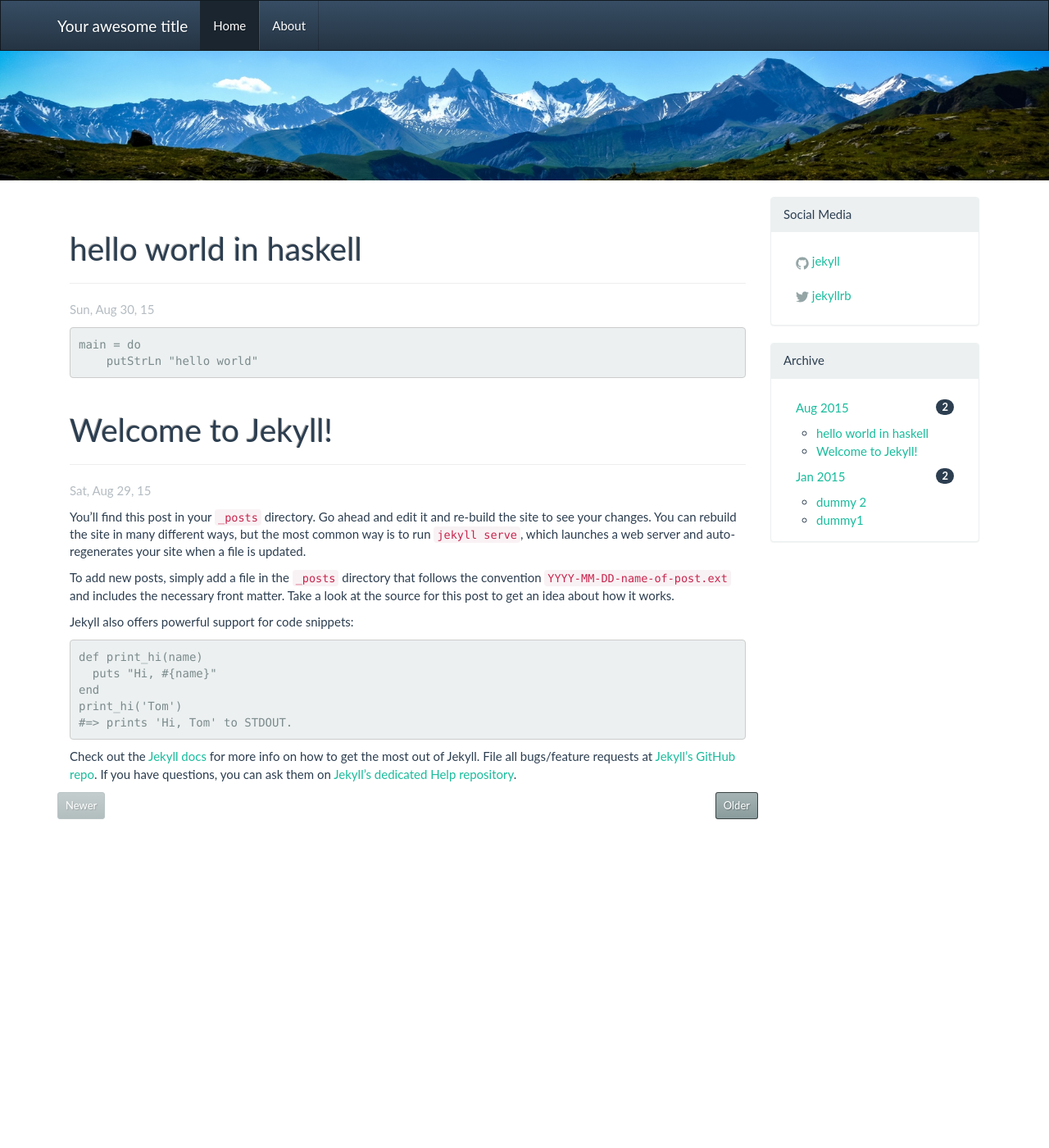
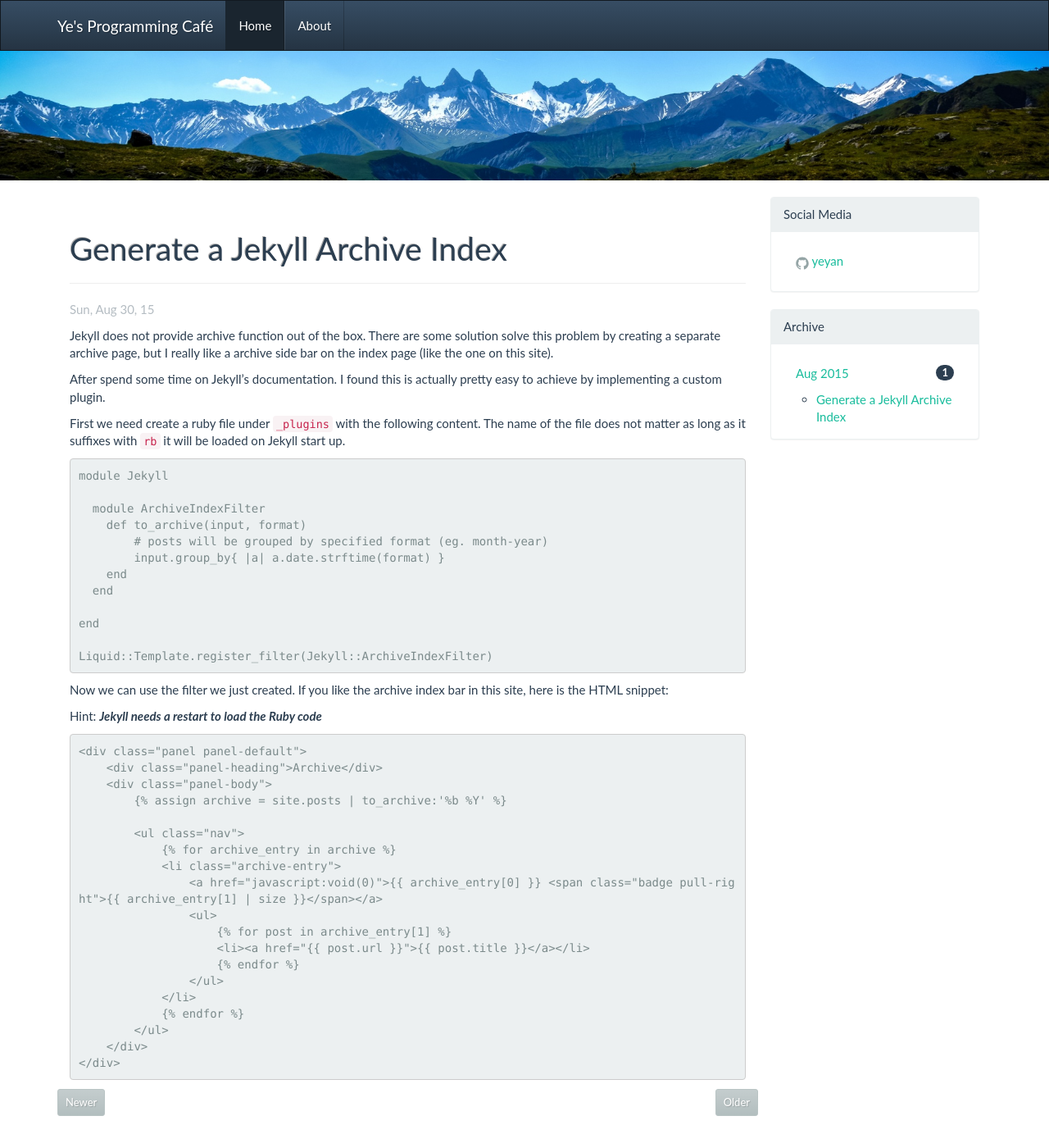
Before and after one commit to yeyan/jekyll-flatly, a Jekyll site: the page built from index.html, in a window 1280 px wide and 1400 px high. Shown: the whole window at 82% size. Built offline with Jekyll 4.4.1, drawn with Linux system fonts in a browser that asks for light colours; the list of posts is cut into pages by our own code.

Commit message:
added first blog

```diff
--- a/_config.yml
+++ b/_config.yml
@@ -1,17 +1,17 @@
 # Site settings
-title: Your awesome title
-email: your-email@domain.com
+title: Ye's Programming Café
+email: haskell.ye.yan@gmail.com
 description: > # this means to ignore newlines until "baseurl:"
   Write an awesome description for your new site here. You can edit this
   line in _config.yml. It will appear in your document head meta (for
   Google search results) and in your feed.xml site description.
 baseurl: "" # the subpath of your site, e.g. /blog/
 url: "http://yourdomain.com" # the base hostname & protocol for your site
-twitter_username: jekyllrb
-github_username:  jekyll
+#twitter_username:
+github_username:  yeyan
 
 # Build settings
 markdown: kramdown
 plugins: _plugins
-paginate: 2
+paginate: 10
 exclude: ["gulp"]
--- /dev/null
+++ b/_includes/github-icon.html
@@ -0,0 +1,5 @@
+<span class="icon  icon--github">
+    <svg viewBox="0 0 16 16">
+        <path fill="#828282" d="M7.999,0.431c-4.285,0-7.76,3.474-7.76,7.761 c0,3.428,2.223,6.337,5.307,7.363c0.388,0.071,0.53-0.168,0.53-0.374c0-0.184-0.007-0.672-0.01-1.32 c-2.159,0.469-2.614-1.04-2.614-1.04c-0.353-0.896-0.862-1.135-0.862-1.135c-0.705-0.481,0.053-0.472,0.053-0.472 c0.779,0.055,1.189,0.8,1.189,0.8c0.692,1.186,1.816,0.843,2.258,0.645c0.071-0.502,0.271-0.843,0.493-1.037 C4.86,11.425,3.049,10.76,3.049,7.786c0-0.847,0.302-1.54,0.799-2.082C3.768,5.507,3.501,4.718,3.924,3.65 c0,0,0.652-0.209,2.134,0.796C6.677,4.273,7.34,4.187,8,4.184c0.659,0.003,1.323,0.089,1.943,0.261 c1.482-1.004,2.132-0.796,2.132-0.796c0.423,1.068,0.157,1.857,0.077,2.054c0.497,0.542,0.798,1.235,0.798,2.082 c0,2.981-1.814,3.637-3.543,3.829c0.279,0.24,0.527,0.713,0.527,1.437c0,1.037-0.01,1.874-0.01,2.129 c0,0.208,0.14,0.449,0.534,0.373c3.081-1.028,5.302-3.935,5.302-7.362C15.76,3.906,12.285,0.431,7.999,0.431z"/>
+    </svg>
+</span>
--- a/_includes/navigation.html
+++ b/_includes/navigation.html
@@ -6,12 +6,7 @@
                 {% if site.github_username %}
                 <li>
                     <a href="https://github.com/{{ site.github_username }}">
-                        <span class="icon  icon--github">
-                            <svg viewBox="0 0 16 16">
-                                <path fill="#828282" d="M7.999,0.431c-4.285,0-7.76,3.474-7.76,7.761 c0,3.428,2.223,6.337,5.307,7.363c0.388,0.071,0.53-0.168,0.53-0.374c0-0.184-0.007-0.672-0.01-1.32 c-2.159,0.469-2.614-1.04-2.614-1.04c-0.353-0.896-0.862-1.135-0.862-1.135c-0.705-0.481,0.053-0.472,0.053-0.472 c0.779,0.055,1.189,0.8,1.189,0.8c0.692,1.186,1.816,0.843,2.258,0.645c0.071-0.502,0.271-0.843,0.493-1.037 C4.86,11.425,3.049,10.76,3.049,7.786c0-0.847,0.302-1.54,0.799-2.082C3.768,5.507,3.501,4.718,3.924,3.65 c0,0,0.652-0.209,2.134,0.796C6.677,4.273,7.34,4.187,8,4.184c0.659,0.003,1.323,0.089,1.943,0.261 c1.482-1.004,2.132-0.796,2.132-0.796c0.423,1.068,0.157,1.857,0.077,2.054c0.497,0.542,0.798,1.235,0.798,2.082 c0,2.981-1.814,3.637-3.543,3.829c0.279,0.24,0.527,0.713,0.527,1.437c0,1.037-0.01,1.874-0.01,2.129 c0,0.208,0.14,0.449,0.534,0.373c3.081-1.028,5.302-3.935,5.302-7.362C15.76,3.906,12.285,0.431,7.999,0.431z"/>
-                            </svg>
-                        </span>
-
+                        {% include github-icon.html %}
                         <span class="username">{{ site.github_username }}</span>
                     </a>
                 </li>
--- a/_posts/2015-01-06-dummy-post-1.md
+++ /dev/null
@@ -1,8 +0,0 @@
----
-layout: post
-title:  "dummy1"
-date:   2015-01-06 19:15:48
-categories: jekyll update
----
-
-dummy post 1
--- a/_posts/2015-08-29-welcome-to-jekyll.markdown
+++ /dev/null
@@ -1,25 +0,0 @@
----
-layout: post
-title:  "Welcome to Jekyll!"
-date:   2015-08-29 19:15:48
-categories: jekyll update
----
-You’ll find this post in your `_posts` directory. Go ahead and edit it and re-build the site to see your changes. You can rebuild the site in many different ways, but the most common way is to run `jekyll serve`, which launches a web server and auto-regenerates your site when a file is updated.
-
-To add new posts, simply add a file in the `_posts` directory that follows the convention `YYYY-MM-DD-name-of-post.ext` and includes the necessary front matter. Take a look at the source for this post to get an idea about how it works.
-
-Jekyll also offers powerful support for code snippets:
-
-{% highlight ruby %}
-def print_hi(name)
-  puts "Hi, #{name}"
-end
-print_hi('Tom')
-#=> prints 'Hi, Tom' to STDOUT.
-{% endhighlight %}
-
-Check out the [Jekyll docs][jekyll] for more info on how to get the most out of Jekyll. File all bugs/feature requests at [Jekyll’s GitHub repo][jekyll-gh]. If you have questions, you can ask them on [Jekyll’s dedicated Help repository][jekyll-help].
-
-[jekyll]:      http://jekyllrb.com
-[jekyll-gh]:   https://github.com/jekyll/jekyll
-[jekyll-help]: https://github.com/jekyll/jekyll-help
--- /dev/null
+++ b/_posts/2015-08-30-Jekyll-Archive.markdown
@@ -0,0 +1,55 @@
+---
+layout: post
+title:  "Generate a Jekyll Archive Index"
+date:   2015-08-30 15:54:53
+categories: jekyll
+---
+
+Jekyll does not provide archive function out of the box.
+There are some solution solve this problem by creating a separate archive page,
+but I really like a archive side bar on the index page (like the one on this site).
+
+After spend some time on Jekyll's documentation.
+I found this is actually pretty easy to achieve by implementing a custom plugin.
+
+First we need create a ruby file under `_plugins` with the following content.
+The name of the file does not matter as long as it suffixes with `rb` it will be loaded on Jekyll start up.
+
+    module Jekyll
+
+      module ArchiveIndexFilter
+        def to_archive(input, format)
+            # posts will be grouped by specified format (eg. month-year)
+            input.group_by{ |a| a.date.strftime(format) }
+        end
+      end
+
+    end
+
+    Liquid::Template.register_filter(Jekyll::ArchiveIndexFilter)
+
+Now we can use the filter we just created. If you like the archive index bar in this site, here is the HTML snippet:
+
+Hint: ***Jekyll needs a restart to load the Ruby code***
+
+    {% raw %}
+    <div class="panel panel-default">
+        <div class="panel-heading">Archive</div>
+        <div class="panel-body">
+            {% assign archive = site.posts | to_archive:'%b %Y' %}
+
+            <ul class="nav">
+                {% for archive_entry in archive %}
+                <li class="archive-entry">
+                    <a href="javascript:void(0)">{{ archive_entry[0] }} <span class="badge pull-right">{{ archive_entry[1] | size }}</span></a>
+                    <ul>
+                        {% for post in archive_entry[1] %}
+                        <li><a href="{{ post.url }}">{{ post.title }}</a></li>
+                        {% endfor %}
+                    </ul>
+                </li>
+                {% endfor %}
+            </ul>
+        </div>
+    </div>
+    {% endraw %}
--- a/_posts/2015-08-30-hello-world-in-haskell.markdown
+++ /dev/null
@@ -1,11 +0,0 @@
----
-layout: post
-title:  "hello world in haskell"
-date:   2015-08-30 19:15:48
-categories: haskell
----
-
-
-
-    main = do
-        putStrLn "hello world"
--- a/about.md
+++ b/about.md
@@ -4,8 +4,5 @@
 permalink: /about/
 ---
 
-This is the base Jekyll theme. You can find out more info about customizing your Jekyll theme, as well as basic Jekyll usage documentation at [jekyllrb.com](http://jekyllrb.com/)
-
-You can find the source code for the Jekyll new theme at: [github.com/jglovier/jekyll-new](https://github.com/jglovier/jekyll-new)
-
-You can find the source code for Jekyll at [github.com/jekyll/jekyll](https://github.com/jekyll/jekyll)
+You can find the Jekyll template of this website at
+<a href="https://github.com/yeyan/jekyll-flatly">{% include github-icon.html %} Jekyll Flaty</a>.
```
Also changed, not shown: _posts/2015-01-07-dummy-post-2.md (deleted, +0 -8 lines).
